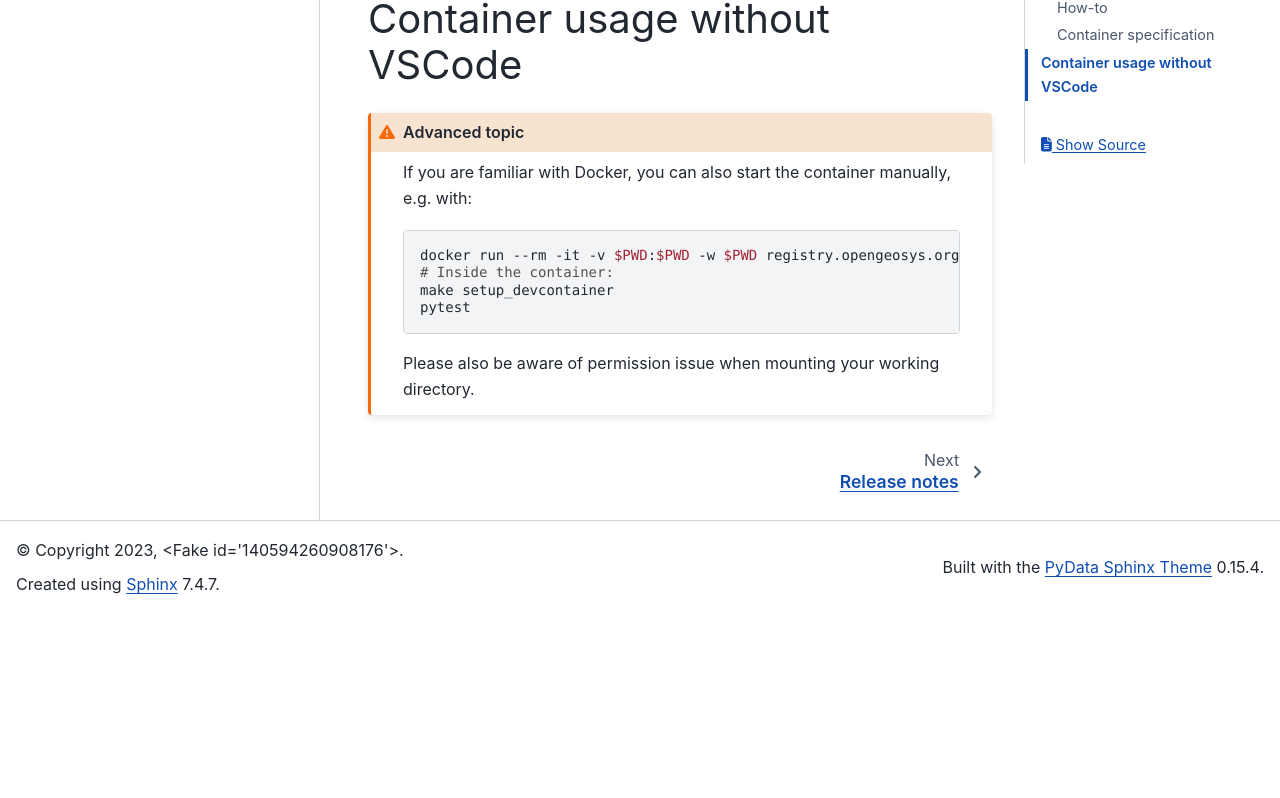
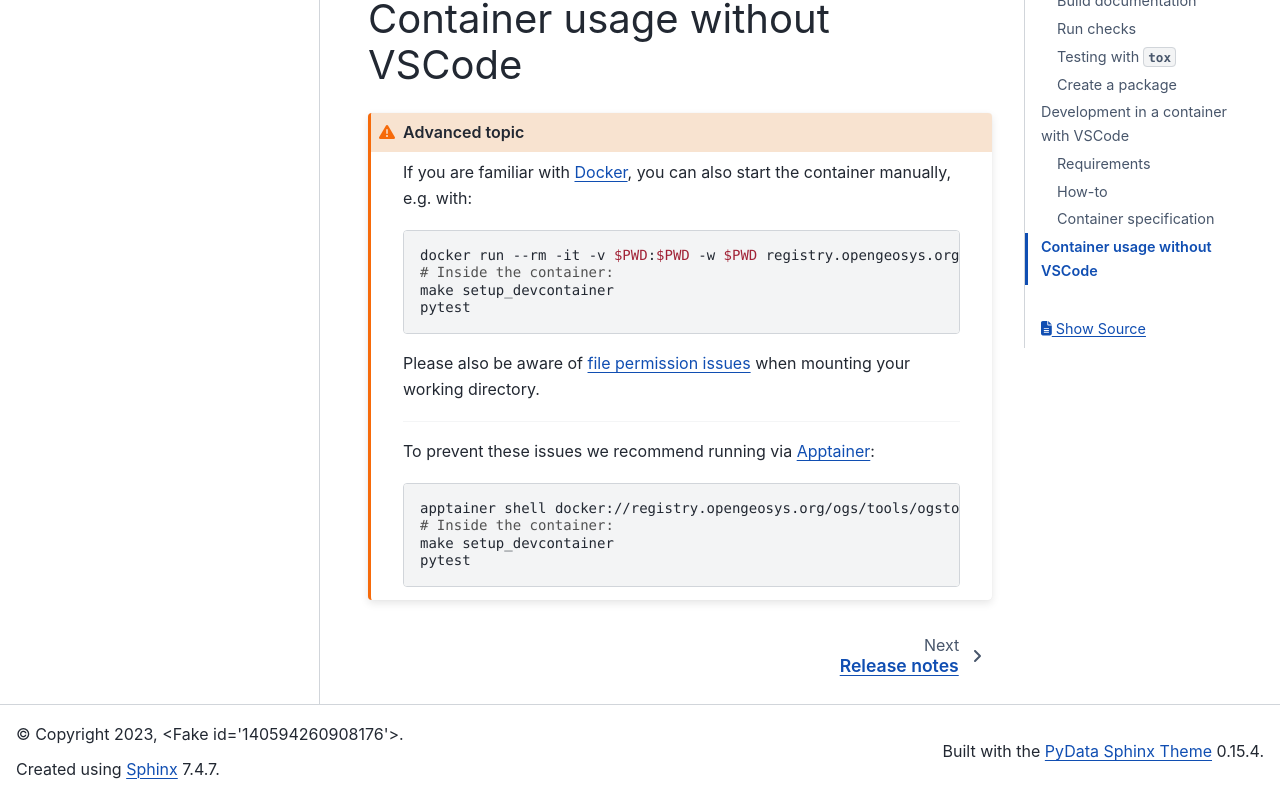
Before and after one commit to ufz/ogstools, a Sphinx documentation site: the page built from docs/development/index.md, in a window 1280 px wide and 900 px high, scrolled down 5245 px, cut to the strip 102-900 px from the top of the window. Built offline with Sphinx 7.4.7 and the PyData theme 0.15.4, drawn with Linux system fonts in a browser that asks for light colours; pages that are not in the unit, such as notebooks, are missing from menus; the version number could not be read and is left out; before the commit the page ends 5961 px from its top, so only the background shows below that.

Commit message:
[docs] Added Apptainer usage.

````diff
--- a/docs/development/index.md
+++ b/docs/development/index.md
@@ -207,7 +207,7 @@
 :::{admonition} Advanced topic
 :class: caution
 
-If you are familiar with Docker, you can also start the container manually, e.g. with:
+If you are familiar with [Docker](https://www.docker.com), you can also start the container manually, e.g. with:
 
 ```bash
 docker run --rm -it -v $PWD:$PWD -w $PWD registry.opengeosys.org/ogs/tools/ogstools/devcontainer-3.9 /bin/bash
@@ -216,6 +216,17 @@
 pytest
 ```
 
-Please also be aware of permission issue when mounting your working directory.
+Please also be aware of [file permission issues](../user-guide/docker.md#running-with-docker) when mounting your working directory.
+
+______________________________________________________________________
+
+To prevent these issues we recommend running via [Apptainer](https://apptainer.org):
+
+```bash
+apptainer shell docker://registry.opengeosys.org/ogs/tools/ogstools/devcontainer-3.9
+# Inside the container:
+make setup_devcontainer
+pytest
+```
 
 :::
````
Also changed, not shown: docs/user-guide/docker.md (+23 -3 lines).
